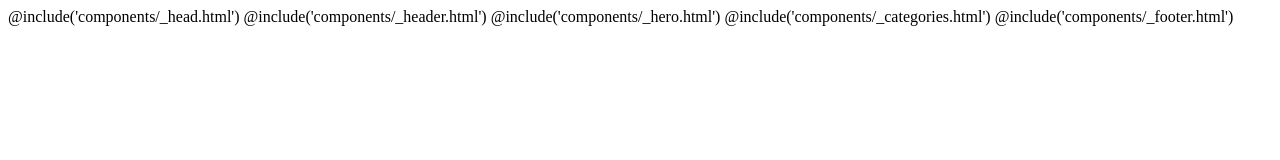
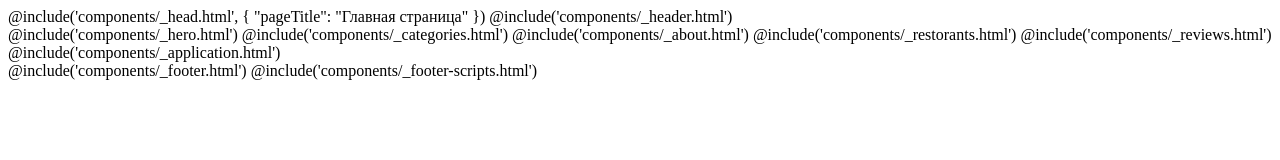
Before and after one commit to Romzik1000/SimpleFood.github.io, a plain HTML site: page html/index.html in a window 1280 px wide. Drawn offline with Linux system fonts and the light colour scheme.

Commit message:
Add files via upload

```diff
--- a/html/index.html
+++ b/html/index.html
@@ -1,22 +1,20 @@
-<!DOCTYPE html>
-<html lang="ru">
+@include('components/_head.html', {
+  "pageTitle": "Главная страница"
+})
+@include('components/_header.html')
 
-@include('components/_head.html')
+<main class="main">
 
-<body>
+  @include('components/_hero.html')
+  @include('components/_categories.html')
+  @include('components/_about.html')
+  @include('components/_restorants.html')
+  @include('components/_reviews.html')
+  @include('components/_application.html')
 
-  @include('components/_header.html')
+</main>
 
-  <mail>
-
-    @include('components/_hero.html')
-    @include('components/_categories.html')
-
-  </mail>
-
-  @include('components/_footer.html')
-
-  <script src="js/main.min.js"></script>
-</body>
+@include('components/_footer.html')
+@include('components/_footer-scripts.html')
 
 </html>
```
